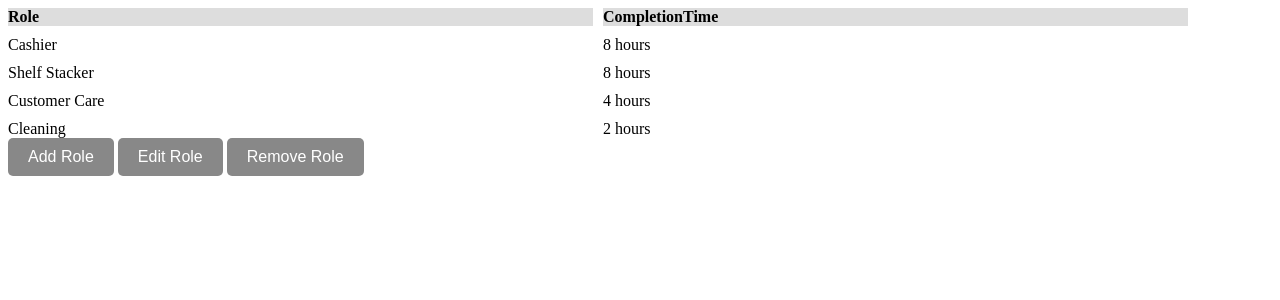
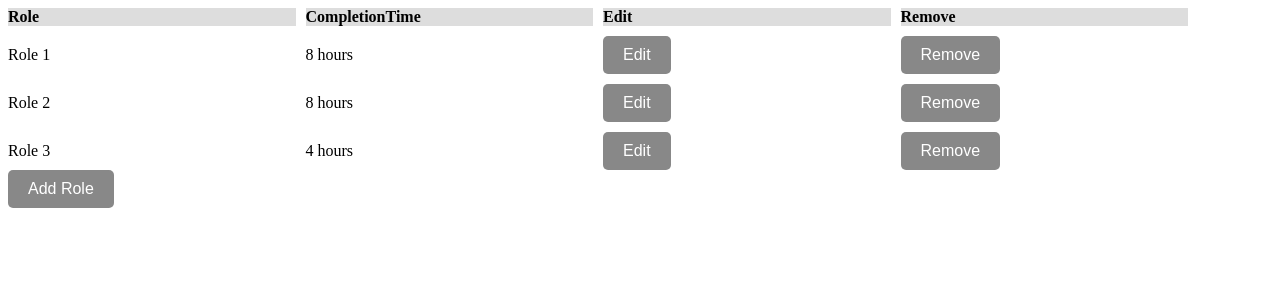
Before and after one commit to tylerglendinning69/KV6002_GroupProject, a PHP site: page /MRoleManagement.html in a window 1280 px wide. Shown: the top 300 px of the page. Run offline with PHP 8.4, Linux system fonts and the light colour scheme.

```diff
--- a/TB05_Project/MRoleManagement.html
+++ b/TB05_Project/MRoleManagement.html
@@ -18,32 +18,114 @@
             </div>
         </div>
         <script>
-            // Example data
-            const data = [
-                { Role: "Cashier", CompletionTime: "8 hours" },
-                { Role: "Shelf Stacker", CompletionTime: "8 hours" },
-                { Role: "Customer Care", CompletionTime: "4 hours" },
-                { Role: "Cleaning", CompletionTime: "2 hours" },
-            ];
+            let roles = []; // Declare roles globally to keep track of them.
 
-            // Container to append data
+            // Function to parse CSV data
+            function parseCSV(data) {
+                const rows = data.split("\n");
+                const headers = rows[0].split(",");
+                const parsedData = rows.slice(1).map(row => {
+                    const values = row.split(",");
+                    return headers.reduce((acc, header, index) => {
+                        acc[header.trim()] = values[index].trim();
+                        return acc;
+                    }, {});
+                });
+                return parsedData;
+            }
+
+            // Fetch roles from the CSV file
+            fetch('roles.csv')
+                .then(response => {
+                    if (!response.ok) {
+                        throw new Error("Failed to load CSV file");
+                    }
+                    return response.text();
+                })
+                .then(data => {
+                    roles = parseCSV(data); // Store parsed roles in the global array
+                    renderTable();
+                })
+                .catch(error => console.error('Error fetching roles:', error));
+
+            // Function to render the table
+            function renderTable() {
                 const container = document.querySelector('.role-container');
 
+                // Clear existing content (if any)
+                container.innerHTML = `
+                    <div class="header">Role</div>
+                    <div class="header">CompletionTime</div>
+                    <div class="header">Edit</div>
+                    <div class="header">Remove</div>
+                `;
+
                 // Populate the grid dynamically
-            data.forEach(item => {
+                roles.forEach((item, index) => {
                     const roleDiv = document.createElement('div');
                     const timeDiv = document.createElement('div');
+                    const editDiv = document.createElement('div');
+                    const removeDiv = document.createElement('div');
 
                     roleDiv.textContent = item.Role;
                     timeDiv.textContent = item.CompletionTime;
 
+                    // Create Edit button
+                    const editButton = document.createElement('button');
+                    editButton.textContent = 'Edit';
+                    editButton.onclick = () => handleEditRole(index, item.Role);
+                    editDiv.appendChild(editButton);
+
+                    // Create Remove button
+                    const removeButton = document.createElement('button');
+                    removeButton.textContent = 'Remove';
+                    removeButton.onclick = () => handleRemoveRole(index);
+                    removeDiv.appendChild(removeButton);
+
                     container.appendChild(roleDiv);
                     container.appendChild(timeDiv);
+                    container.appendChild(editDiv);
+                    container.appendChild(removeDiv);
                 });
+            }
+
+            // Handle Edit Role
+            function handleEditRole(index, roleName) {
+                const role = roles[index];
+                const query = `?index=${index}&roleName=${encodeURIComponent(role.Role)}&completionTime=${encodeURIComponent(role.CompletionTime)}`;
+                window.location.href = `MEditRole.html${query}`;
+            }
+
+            // Detect updated role data on page load and update the table if changes were made
+            document.addEventListener('DOMContentLoaded', () => {
+                const updatedRole = JSON.parse(localStorage.getItem('updatedRole'));
+                if (updatedRole) {
+                    // Update the role in the global roles array
+                    roles[updatedRole.index].Role = updatedRole.roleName;
+                    roles[updatedRole.index].CompletionTime = updatedRole.completionTime;
+
+                    // Clear the updatedRole key to avoid repeated updates
+                    localStorage.removeItem('updatedRole');
+
+                    // Re-render the table with updated data
+                    renderTable();
+                }
+            });
+
+
+            // Handle Remove Role
+            function handleRemoveRole(index) {
+                const confirmed = confirm(`Are you sure you want to remove the role "${roles[index].Role}"?`);
+                if (confirmed) {
+                    roles.splice(index, 1); // Remove the role from the array
+                    renderTable(); // Re-render the table with updated roles
+                }
+            }
         </script>
 
+
+
+
         <a href="MAddRole.html"><button name="AddRole" type="button">Add Role</button></a>
-        <a href="MEditRole.html"><button name="EditRole" type="button">Edit Role</button></a>
-        <a href="MRemoveRole.html"><button name="RemoveRole" type="button">Remove Role</button></a>
     </body>
 </html>
--- a/TB05_Project/TB05css.css
+++ b/TB05_Project/TB05css.css
@@ -235,7 +235,7 @@ label {
 
 .role-container {
     display: grid;
-    grid-template-columns: 1fr 1fr;
+    grid-template-columns: 1fr 1fr 1fr 1fr;
     gap: 10px;
     align-items: center;
 }
--- a/TB05_Project/roles.csv
+++ b/TB05_Project/roles.csv
@@ -1,3 +1,4 @@
-Role 1
-Role 2
-Role 3
+Role,CompletionTime
+Role 1,8 hours
+Role 2,8 hours
+Role 3,4 hours
```
Also changed, not shown: TB05_Project/MEditRole.html (+51 -1 lines). Lines whose indentation alone changed are shown as unchanged.
